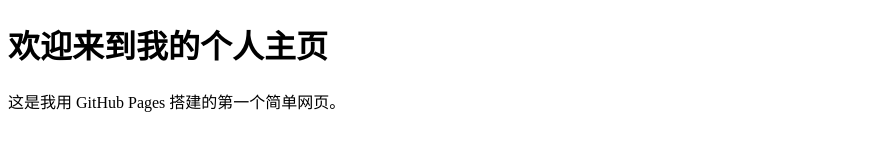
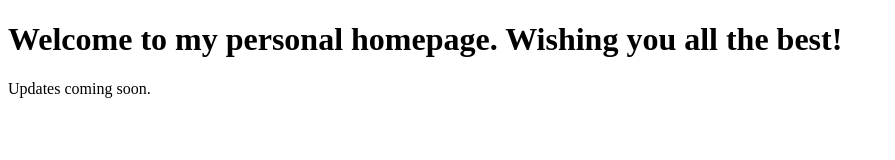
Before and after one commit to zhenzhanguchi/zhenzhanguchi.github.io, a plain HTML site: page index.html in a window 1280 px wide. Shown: the whole page, without its empty margins (0-895 px from the left). Drawn offline with Linux system fonts and the light colour scheme.

Commit message:
Update index.html

```diff
--- a/index.html
+++ b/index.html
@@ -5,7 +5,7 @@
   <title>我的个人主页</title>
 </head>
 <body>
-  <h1>欢迎来到我的个人主页</h1>
-  <p>这是我用 GitHub Pages 搭建的第一个简单网页。</p>
+  <h1>Welcome to my personal homepage. Wishing you all the best!</h1>
+  <p>Updates coming soon.</p>
 </body>
 </html>
```
